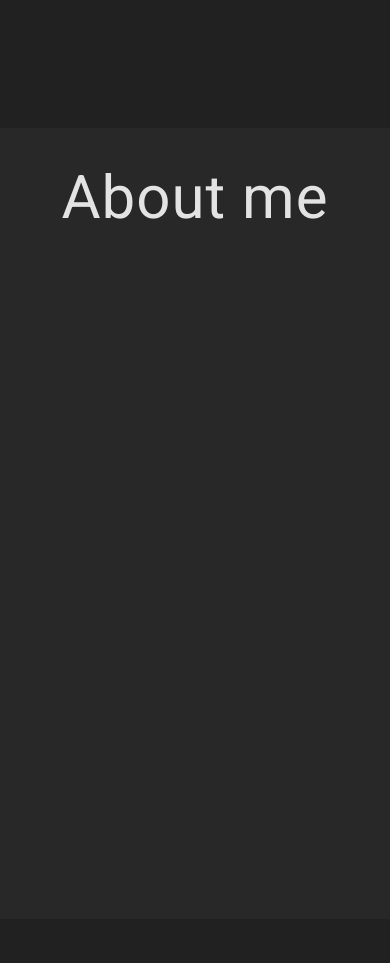
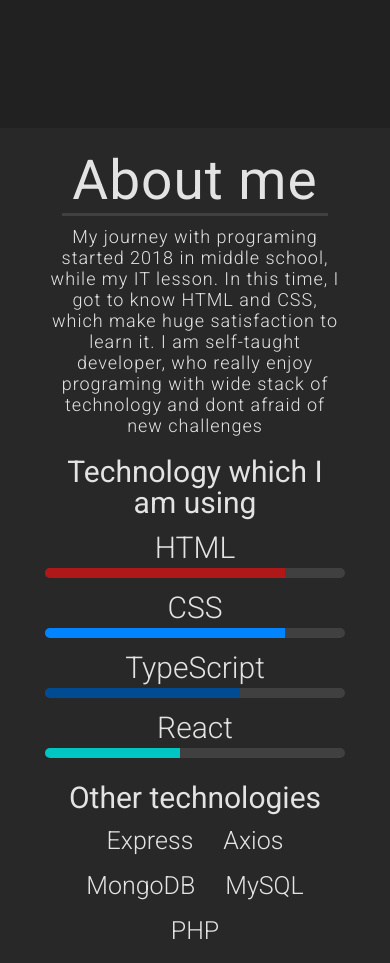
Before and after one commit to Kruk1/portfolio, a React (Vite) app: page / in a window 390 px wide. Shown: the part 800-1763 px from the top of the page. Before the commit the page ends 1719 px from the top, so only its background shows below. Built offline with nearby package versions, Linux system fonts and the light colour scheme.

Commit message:
Add about section

```diff
--- a/package.json
+++ b/package.json
@@ -12,7 +12,8 @@
     "react": "^18.2.0",
     "react-dom": "^18.2.0",
     "react-router": "^6.4.3",
-    "react-router-dom": "^6.4.3"
+    "react-router-dom": "^6.4.3",
+    "react-scroll-parallax": "^3.3.2"
   },
   "devDependencies": {
     "@types/react": "^18.0.22",
--- a/src/App.tsx
+++ b/src/App.tsx
@@ -1,4 +1,5 @@
 import React, { CSSProperties, useEffect, useRef, useState } from 'react'
+import { Parallax } from 'react-scroll-parallax';
 import Nav from './nav'
 import './style/intro.css'
 import './style/about.css'
@@ -8,7 +9,7 @@ import Typing from './typing/typing'
 type scrollSections =
 {
     intro: HTMLDivElement | null;
-    tech: HTMLDivElement | null;
+    projects: HTMLDivElement | null;
 }
 
 function App() {
@@ -16,7 +17,7 @@ function App() {
     let date: Date = new Date()
     const exe = useRef<HTMLDivElement>(null)
     const intro = useRef<HTMLDivElement>(null)
-    const tech = useRef<HTMLDivElement>(null)
+    const projects = useRef<HTMLDivElement>(null)
     const [propsNav, setPropsNav] = useState<scrollSections>()
     const [styleAbout, setStyleAbout] = useState(
         {
@@ -32,6 +33,12 @@ function App() {
     const [displayExe, setDisplayExe] = useState(true)
     const [isButtonActive, setIsButtonActive] = useState(true)
     const [isFullScreen, setIsFullScreen] = useState(false)
+    const [styleTech, setStyleTech] = useState(
+        {
+            opacity: 0,
+            display: 'none'
+        }
+    )
 
     function displayIntro()
     {
@@ -77,6 +84,22 @@ function App() {
         }
     }
 
+    function scroll()
+    {
+        const paragraph = document.querySelector<HTMLParagraphElement>('.about-info')
+        if(paragraph!.offsetTop + paragraph!.offsetHeight - window.innerHeight > window.pageYOffset) return
+        setStyleTech({
+            opacity: 1,
+            display: 'block'
+        })
+    }
+
+    useEffect(() =>
+    {
+        window.addEventListener('scroll', scroll)
+        return () => window.removeEventListener('scroll', scroll)
+    })
+
     useEffect(() =>
     {
         const typeContainer = '#type'
@@ -96,7 +119,7 @@ function App() {
             }
         }
         typeIntro()
-        setPropsNav({intro: intro.current, tech: tech.current})
+        setPropsNav({intro: intro.current, projects: projects.current})
     }, [])
 
     return (
@@ -114,12 +137,12 @@ function App() {
                                 </div>
                                 <div className="app-content">
                                     <div className="avatar-container">
-                                        <img src="myphoto.jpg" alt="" className='avatar'/>
+                                        <img src="myphoto.jpg" alt="my photo" className='avatar'/>
                                     </div>
                                     <div className="about">
                                         <div className='type-container whitespace' id='type'><div className="type-cont"></div></div>
-                                        <p className='about-text' style={styleAbout}>I am self-taught fullstack developer with passion. I have been coding for 4 years and i am ready for working with you </p>
-                                        <a href="#tech-stack" className='button-check'style={styleAbout}>Check more!</a>
+                                        <p className='about-text' style={styleAbout}>I am making fullstack applications like blogs, online shops, communication chat and more!</p>
+                                        <a href="#about" className='button-check'style={styleAbout}>Check more!</a>
                                     </div>
                                 </div>
                             </div> : null
@@ -133,16 +156,66 @@ function App() {
                             </div>
                             <div className="date">
                                 {`${date.getHours()}:${date.getMinutes() > 9 ? date.getMinutes() : `0${date.getMinutes()}`}`}
-                                <span className='date-margin'>{`${date.getDate()}.${date.getMonth() + 1}.${date.getFullYear()}`}</span>
+                                <span className='date-margin'>{`${date.getDate() > 9 ? date.getDate() : `0${date.getDate()}`}.${date.getMonth() > 9 ? date.getMonth() + 1 : `0${date.getMonth() + 1}`}.${date.getFullYear()}`}</span>
                             </div>
                         </div>
                     </div>
                     <div className="monitor-lower"></div>
                     <div className="monitor-stabilizer"></div>
                 </section>
-                <section id="about" ref={tech}>
+                <section id="about">
                     <h1>About me</h1>
-                    <p> </p>
+                    <p className="about-info">My journey with programing started 2018 in middle school, while my IT lesson. In this time, I got to know HTML and CSS, which make huge satisfaction to learn it. I am self-taught developer, who really enjoy programing with wide stack of technology and dont afraid of new challenges</p>
+                    <h2>Technology which I am using</h2>
+                    <div className="tech-stack" style={styleTech}>
+                        <div className="tech-container">
+                            <label htmlFor="html-progress">
+                                <h3>HTML</h3>
+                            </label>
+                            <progress id="html-progress" className="tech-progress-bar html" value="80" max="100"></progress>
+                        </div>
+                        <div className="tech-container">
+                            <label htmlFor="css-progress">
+                                <h3>CSS</h3>
+                            </label>
+                            <progress id="css-progress" className="tech-progress-bar css" value="80" max="100"></progress>
+                        </div>
+                        <div className="tech-container">
+                            <label htmlFor="ts-progress">
+                                <h3>TypeScript</h3>
+                            </label>
+                            <progress id="ts-progress" className="tech-progress-bar ts" value="65" max="100"></progress>
+                        </div>
+                        <div className="tech-container">
+                            <label htmlFor="react-progress">
+                                <h3>React</h3>
+                            </label>
+                            <progress id="react-progress" className="tech-progress-bar react" value="45" max="100"></progress>
+                        </div>
+                        <div className="tech-container other-tech">
+                            <h3>Other technologies</h3>
+                            <div className="technologies">
+                                <div className="tech-short">
+                                    <h4>Express</h4>
+                                </div>
+                                <div className="tech-short">
+                                    <h4>Axios</h4>
+                                </div>
+                                <div className="tech-short">
+                                    <h4>MongoDB</h4>
+                                </div>
+                                <div className="tech-short">
+                                    <h4>MySQL</h4>
+                                </div>
+                                <div className="tech-short">
+                                    <h4>PHP</h4>
+                                </div>
+                            </div>
+                        </div>
+                    </div>
+                </section>
+                <section id="projects" ref={projects}>
+
                 </section>
             </main>
         </>
--- a/src/main.tsx
+++ b/src/main.tsx
@@ -1,10 +1,7 @@
-import React from 'react'
 import ReactDOM from 'react-dom/client'
 import App from './App'
 import './style/index.css'
 
 ReactDOM.createRoot(document.getElementById('root') as HTMLElement).render(
-
     <App />
-
 )
--- a/src/nav.tsx
+++ b/src/nav.tsx
@@ -16,9 +16,9 @@ function Nav(props: any) {
     function scroll()
     {
         if(window.innerHeight >= 650) return
-        if(props.scrollSections.tech.offsetTop - 100 >= window.pageYOffset)
+        if(props.scrollSections.projects.offsetTop - 100 >= window.pageYOffset)
             setIndexNavItem(0)
-        else if(props.scrollSections.tech.offsetTop - 100 <= window.pageYOffset)
+        else if(props.scrollSections.projects.offsetTop - 100 <= window.pageYOffset)
             setIndexNavItem(100)
         else
         {
@@ -35,7 +35,7 @@ function Nav(props: any) {
 
     function hideNav()
     {
-        if(window.innerHeight <= 650) return
+        if(window.innerWidth >= 650) return
         setIsNavOpen(false)
         document.body.style.overflow = ''
     }
--- a/src/style/about.css
+++ b/src/style/about.css
@@ -4,14 +4,270 @@
     flex-direction: column;
     align-items: center;
     width: 100%;
-    min-height: calc(100vh - 53px);
     background-color: #282828;
+    padding: 0 0 20px 0;
+    min-height: 668px;
 }
 
 #about h1
 {
-    margin-top: 40px;
+    margin-top: 20px;
     font-size: 60px;
     letter-spacing: 1px;
     font-weight: 400;
+    border-bottom: 3px solid #404040;
+    padding: 5px 10px;
 }
+
+.about-info
+{
+    margin-top: 20px;
+    max-width: 800px;
+    font-size: 25px;
+    letter-spacing: 1px;
+    line-height: 30px;
+}
+
+#about h2
+{
+    margin-top: 30px;
+    font-size: 35px;
+    font-weight: 400;
+}
+
+.tech-stack
+{
+    animation: visible 3s;
+}
+
+.tech-container
+{
+    margin-top: 15px;
+    width: 800px;
+    display: flex;
+    flex-direction: column;
+    align-items: flex-start;
+}
+
+.tech-container label
+{
+    display: flex;
+    justify-content: center;
+    align-items: flex-end;
+    width: 100%;
+    margin-bottom: 5px;
+}
+
+.tech-container label h3
+{
+    font-size: 30px;
+}
+
+.tech-container label p
+{
+    margin-right: 15px;
+}
+
+.tech-progress-bar
+{
+    height: 10px;
+    background-color: transparent;
+    animation: fullfiled 2s cubic-bezier(0.4, 0, 0.2, 1) forwards;
+    -webkit-appearance: none;
+    appearance: none;
+}
+
+.tech-progress-bar::-webkit-progress-bar
+{
+    background-color: #404040;
+    border-radius: 50px;
+}
+
+.tech-progress-bar::-webkit-progress-value
+{
+    border-bottom-left-radius: 50px;
+    border-top-left-radius: 50px;
+}
+
+.html::-webkit-progress-value
+{
+    background-color: rgb(175, 24, 24);
+}
+
+.css::-webkit-progress-value
+{
+    background-color: rgb(0, 132, 255);
+}
+
+.ts::-webkit-progress-value
+{
+    background-color: rgb(0, 75, 145);
+}
+
+.react::-webkit-progress-value
+{
+    background-color: rgb(0, 197, 197);
+}
+
+.other-tech
+{
+    width: 100%;
+    align-items: center;
+}
+
+.other-tech h3
+{
+    margin-top: 10px;
+    text-align: center;
+    font-size: 30px;
+    font-weight: 400;
+}
+
+.technologies
+{
+    margin-top: 10px;
+    display: flex;
+}
+
+.tech-short
+{
+    padding: 5px;
+    border-radius: 5px;
+    cursor: pointer;
+    margin: 0 5px;
+}
+
+.tech-short:hover
+{
+    background-color: #404040;
+}
+
+.tech-short h4
+{
+    font-size: 25px;
+    margin: 0 5px;
+}
+
+@keyframes fullfiled
+{
+    0%{width: 0;}
+    100%{width: 800px;}
+}
+
+@keyframes visible
+{
+    0%{opacity: 0; visibility: hidden;}
+    100%{opacity: 1; visibility: visible;}
+}
+
+@media screen and (max-width: 840px)
+{
+    #about
+    {
+        min-height: 698px;
+    }
+
+    .about-info
+    {
+        max-width: 600px;
+    }
+
+    .tech-container
+    {
+        width: 600px;
+    }
+
+    @keyframes fullfiled
+    {
+        0%{width: 0;}
+        100%{width: 600px;}
+    }
+}
+
+@media screen and (max-width: 640px)
+{
+    #about
+    {
+        min-height: 737px;
+    }
+
+    .about-info
+    {
+        margin-top: 10px;
+        line-height: 27px;
+        font-size: 22px;
+        max-width: 500px;
+    }
+
+    #about h2
+    {
+        margin-top: 20px;
+    }
+
+    .tech-container
+    {
+        width: 500px;
+    }
+
+    .technologies
+    {
+        margin-top: 5px;
+        max-width: 500px;
+        flex-wrap: wrap;
+        justify-content: center;
+    }
+
+    .tech-short
+    {
+        margin: 5px;
+    }
+
+    @keyframes fullfiled
+    {
+        0%{width: 0;}
+        100%{width: 500px;}
+    }
+}
+
+@media screen and (max-width: 535px)
+{
+    #about
+    {
+        min-height: 825px;
+    }
+
+    .about-info
+    {
+        line-height: 21px;
+        font-size: 18px;
+        max-width: 300px;
+    }
+
+    #about h1
+    {
+        font-size: 55px;
+    }
+
+    #about h2
+    {
+        font-size: 30px;
+        max-width: 300px;
+        line-height: 31px;
+    }
+
+    .tech-container
+    {
+        width: 300px;
+    }
+
+    #about
+    {
+        padding: 0 0 10px 0;
+    }
+
+    @keyframes fullfiled
+    {
+        0%{width: 0;}
+        100%{width: 300px;}
+    }
+}
--- a/src/style/intro.css
+++ b/src/style/intro.css
@@ -112,7 +112,7 @@
     align-items: center;
     flex-direction: column;
     overflow: hidden;
-    margin: 55px;
+    margin: 50px;
 }
 
 .toolbar
--- a/src/style/nav.css
+++ b/src/style/nav.css
@@ -82,7 +82,7 @@ header > nav
 {
     width: 120px;
     height: 2px;
-    background-color: aqua;
+    background-color: #00afaf;
     transition: .75s cubic-bezier(0, 0, 0.2, 1);
 }
 
@@ -130,7 +130,6 @@ header > nav
         width: 100%;
         background-color: #323232;
         flex-direction: column;
-        justify-content: center;
         align-items: center;
         animation: translate-open 1.5s forwards;
     }
```
Also changed, not shown: 1 other file (tests, documents, lock files or other folders).
